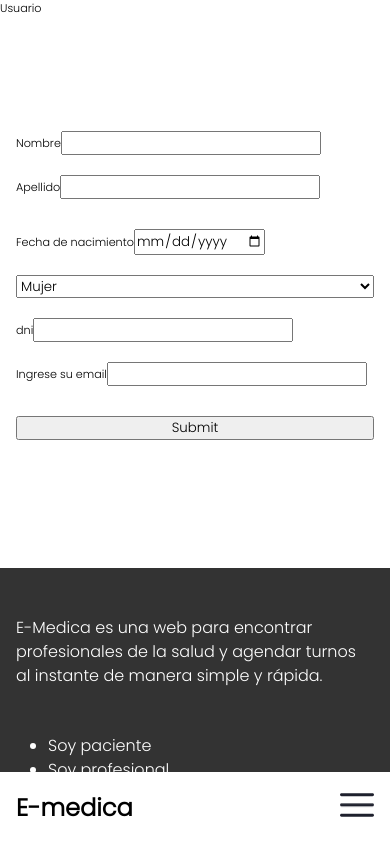
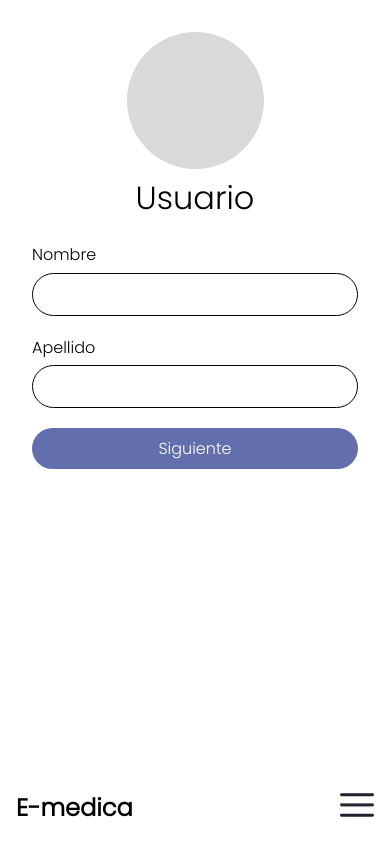
Before and after one commit to No-Country/NC-C11-31-E-Medica, a Next.js app in the folder client/: page /login in a window 390 px wide. Shown: the top 844 px of the page. Built offline with nearby package versions, Linux system fonts and the light colour scheme.

Commit message:
feat: add interface register mobile

```diff
--- a/client/src/app/login/_login-register.scss
+++ b/client/src/app/login/_login-register.scss
@@ -1,5 +1,21 @@
 .register {
-  height: 80vh;
+  padding: 1rem;
+  min-height: 80vh;
   display: grid;
-  grid-template-rows: 1fr 1fr;
+  grid-template-rows: 0.3fr 0.2fr 0.5fr;
+  gap: 0.325rem;
+  justify-items: center;
+  overflow: hidden;
+  padding-top: 2rem;
+
+  &-img-cont {
+    width: 8.5625rem;
+    height: 8.5625rem;
+    background-color: #d9d9d9;
+    border-radius: 50%;
+  }
+  &-title {
+    font-size: clamp(1rem, 2rem, 4rem);
+    font-weight: 400;
+  }
 }
--- a/client/src/app/login/components/form-register/Form-input.jsx
+++ b/client/src/app/login/components/form-register/Form-input.jsx
@@ -3,8 +3,8 @@
 const FormInput = ({ valueInput }) => {
   return (
     <article className='form-register-article'>
-      <label>{valueInput.label}</label>
-      <input type={valueInput.type} className='form-register-input' {...valueInput.useForm} />
+      <label className={'form-register-label'}>{valueInput.label}</label>
+      <input type={valueInput.type} className={`form-register-input ${valueInput.className}`} {...valueInput.useForm} />
     </article>
   )
 }
--- a/client/src/app/login/components/form-register/Form-register.jsx
+++ b/client/src/app/login/components/form-register/Form-register.jsx
@@ -1,10 +1,14 @@
 'use client'
 import { useForm } from 'react-hook-form'
-import { useEffect, useState } from 'react'
+import { useState } from 'react'
 import FormInput from './Form-input'
 import postDataRegister from '../../hook/post-data-register'
 
 export const FormRegister = () => {
+  const [stateForm, setStateForm] = useState(false)
+  function changeStateForm() {
+    setStateForm(!stateForm)
+  }
   const {
     register,
     handleSubmit,
@@ -15,7 +19,7 @@ export const FormRegister = () => {
   }
   return (
     <form className='form-register' onSubmit={handleSubmit(onSubmit)}>
-      <div className='form-register-cont form-register-cont-1'>
+      <div className={`form-register-cont ${stateForm ? 'form-register-cont-1-out' : 'form-register-cont-1-in'}`}>
         <FormInput
           valueInput={{
             label: 'Nombre',
@@ -31,8 +35,16 @@ export const FormRegister = () => {
             }
           }}
         />
-        {errors.firstName?.type === 'required' && <p role='alert'>Campo requerido</p>}
-        {errors.firstName?.type === 'maxLength' && <p role='alert'>{errors.firstName?.message}</p>}
+        {errors.firstName?.type === 'required' && (
+          <p role='alert' className='form-register-alert'>
+            Campo requerido
+          </p>
+        )}
+        {errors.firstName?.type === 'maxLength' && (
+          <p role='alert' className='form-register-alert'>
+            {errors.firstName?.message}
+          </p>
+        )}
         <FormInput
           valueInput={{
             label: 'Apellido',
@@ -48,13 +60,28 @@ export const FormRegister = () => {
             }
           }}
         />
-        {errors.lastName?.type === 'required' && <p role='alert'>Campo requerido</p>}
-        {errors.lastName?.type === 'maxLength' && <p role='alert'>{errors.lastName?.message}</p>}
+        {errors.lastName?.type === 'required' && (
+          <p role='alert' className='form-register-alert'>
+            Campo requerido
+          </p>
+        )}
+        {errors.lastName?.type === 'maxLength' && (
+          <p role='alert' className='form-register-alert'>
+            {errors.lastName?.message}
+          </p>
+        )}
+        <button className='form-register-next' onClick={changeStateForm}>
+          Siguiente
+        </button>
       </div>
-      <div className='form-register-cont form-register-cont-2'>
-        <FormInput valueInput={{ label: 'Fecha de nacimiento', type: 'date', useForm: { ...register('dob', { required: 'campo requerido' }) } }} />
-        {errors.dob?.type === 'required' && <p role='alert'>Campo requerido</p>}
-        <select {...register('gender', { required: true })}>
+      <div className={`form-register-cont ${stateForm ? 'form-register-cont-2-in' : 'form-register-cont-2-out'} `}>
+        <FormInput valueInput={{ label: 'Fecha de nacimiento', type: 'date', useForm: { ...register('dob', { required: 'campo requerido' }) }, className: 'form-register-cont-2-in-dob' }} />
+        {errors.dob?.type === 'required' && (
+          <p role='alert' className='form-register-alert'>
+            Campo requerido
+          </p>
+        )}
+        <select {...register('gender', { required: true })} className='form-register-select form-register-cont-2-in-select'>
           <option value='female'>Mujer</option>
           <option value='male'>Hombre</option>
           <option value='other'>Indefinido</option>
@@ -74,8 +101,16 @@ export const FormRegister = () => {
             }
           }}
         />
-        {errors.dni?.type === 'required' && <p role='alert'>Campo requerido</p>}
-        {errors.dob?.type === 'maxlength' && <p role='alert'>{errors.dni?.message}</p>}
+        {errors.dni?.type === 'required' && (
+          <p role='alert' className='form-register-alert'>
+            Campo requerido
+          </p>
+        )}
+        {errors.dob?.type === 'maxlength' && (
+          <p role='alert' className='form-register-alert'>
+            {errors.dni?.message}
+          </p>
+        )}
         <FormInput
           valueInput={{
             label: 'Ingrese su email',
@@ -91,10 +126,21 @@ export const FormRegister = () => {
             }
           }}
         />
-        {errors.email?.type === 'required' && <p role='alert'>Campo requerido</p>}
-        {errors.email?.type === 'pattern' && <p role='alert'>{errors.email?.message}</p>}
+        {errors.email?.type === 'required' && (
+          <p role='alert' className='form-register-alert'>
+            Campo requerido
+          </p>
+        )}
+        {errors.email?.type === 'pattern' && (
+          <p role='alert' className='form-register-alert'>
+            {errors.email?.message}
+          </p>
+        )}
+        <button className='form-register-back' onClick={changeStateForm}>
+          Volver
+        </button>
+        <input type='submit' className='form-register-submit' />
       </div>
-      <input type='submit' />
     </form>
   )
 }
--- a/client/src/app/login/components/form-register/_form-register.scss
+++ b/client/src/app/login/components/form-register/_form-register.scss
@@ -1,11 +1,80 @@
 .form-register {
-  display: flex;
-  flex-direction: column;
-  gap: 1.875rem;
+  display: grid;
+  grid-template-areas: 'form';
   padding: clamp(1rem, 1.5vw, 3rem);
+
   &-cont {
     display: grid;
-    grid-template-columns: repeat(auto-fit, minmax(17.5rem, 1fr));
     gap: 1.25rem;
+    grid-template-columns: repeat(auto-fit, minmax(15.5rem, 1fr));
+    align-items: start;
+    grid-area: form;
+    grid-auto-rows: min-content;
+    transition: 0.5s ease-in-out;
+  }
+  &-cont-1-in {
+    transform: translateX(0%);
+    opacity: 1;
+  }
+  &-cont-1-out {
+    transform: translateX(-125%);
+    opacity: 0;
+  }
+  &-cont-2-in {
+    transform: translateX(0%);
+    opacity: 1;
+  }
+
+  &-cont-2-out {
+    transform: translateX(125%);
+    opacity: 0;
+  }
+
+  &-article {
+    display: flex;
+    flex-direction: column;
+    gap: 0.325rem;
+  }
+  &-label {
+    font-size: clamp(1rem, 1.5vw, 3rem);
+  }
+  &-input,
+  &-select {
+    font-size: clamp(1rem, 1.2vw, 2.4rem);
+    padding: 0.5rem;
+    border-radius: 1.875rem;
+    border: 0.0625rem solid #000;
+  }
+  &-select {
+    border-radius: 0.2rem;
+  }
+  &-submit {
+    font-size: clamp(1rem, 1.5vw, 3rem);
+    padding: clamp(0.5rem, 0.5vw, 1rem);
+    background-color: #001279;
+    color: #fff;
+    transition: 0.5s ease-in-out;
+    border-radius: 4.25rem;
+    border: none;
+    &:hover {
+      background-color: #00a300;
+    }
+  }
+  &-next,
+  &-back {
+    font-size: clamp(1rem, 1.5vw, 3rem);
+    padding: clamp(0.5rem, 0.5vw, 1rem);
+    background-color: #0012799c;
+    color: #fff;
+    transition: 0.5s ease-in-out;
+    border-radius: 4.25rem;
+    border: none;
+    &:hover {
+      background-color: #00a30077;
+    }
+  }
+  &-alert {
+    font-size: clamp(0.8rem, 1.4vw, 2.8rem);
+    color: #ff0000;
   }
 }
--- a/client/src/app/login/page.js
+++ b/client/src/app/login/page.js
@@ -1,12 +1,12 @@
 import { FormRegister } from './components/form-register/Form-register'
 
-FormRegister
 const Page = () => {
   return (
-    <>
-      <article>Usuario</article>
+    <section className='register'>
+      <div className='register-img-cont'></div>
+      <h1 className='register-title'>Usuario</h1>
       <FormRegister />
-    </>
+    </section>
   )
 }
 
--- a/client/src/app/styles/globals/_resets.scss
+++ b/client/src/app/styles/globals/_resets.scss
@@ -23,6 +23,9 @@ main {
   flex-direction: column;
   gap: 6.125rem;
   padding-bottom: clamp(7rem, 7vw, 12rem);
+  @media (min-width: 48rem) {
+    padding-top: clamp(4rem, 5.5vw, 11rem);
+  }
 }
 
 ul,
```
